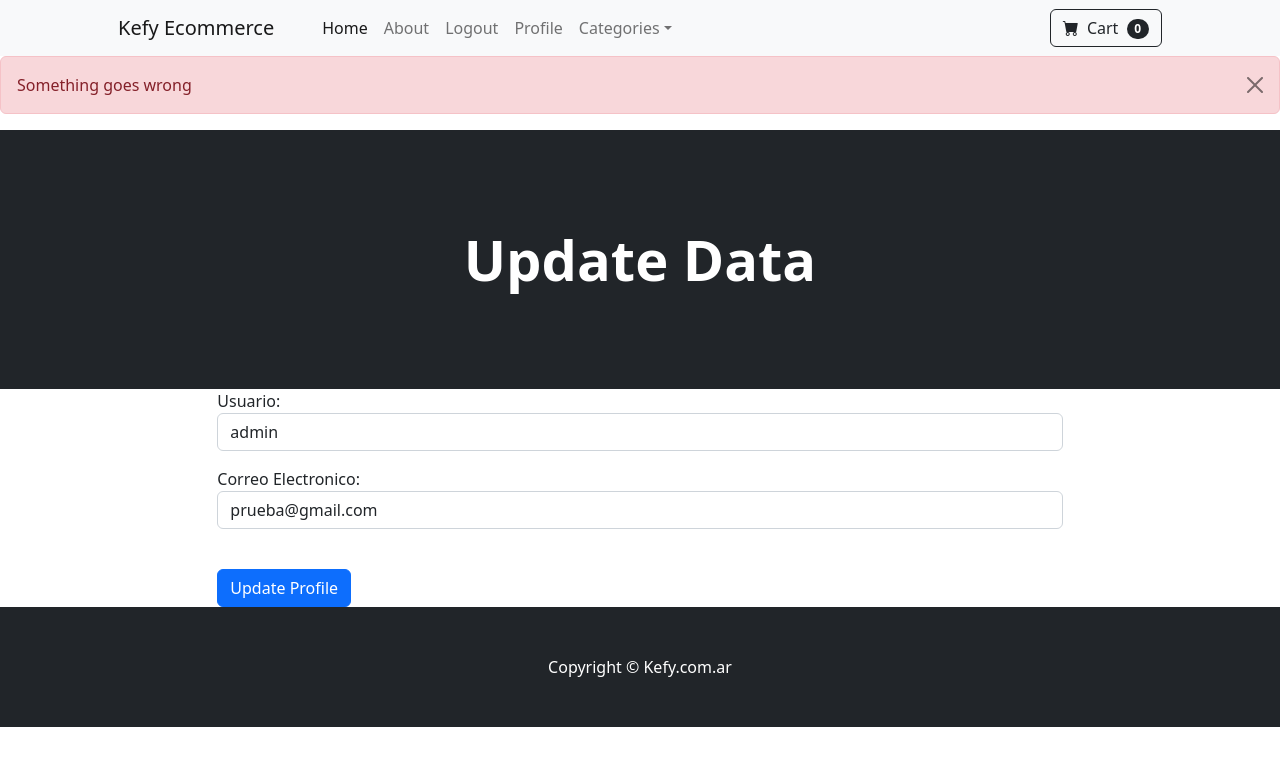
After one commit to Kefy-Proyects/ecommerce-django, a Django app: page /store/update_profile/ in a window 1280 px wide. The commit adds this page. Shown: the top 766 px of the page. Run offline with Django 4.2, Linux system fonts and the light colour scheme; a user stored in the database is signed in; data comes from the database, SQL or seed files in the repository; both versions use the stored data as it was after the commit; some libraries are stand-ins or nearby versions.

Commit message:
Update-profile

```diff
--- a/apps/store/forms.py
+++ b/apps/store/forms.py
@@ -1,8 +1,28 @@
 from django.contrib.auth.models import User
-from django.contrib.auth.forms import UserCreationForm
+from django.contrib.auth.forms import UserCreationForm, UserChangeForm
 from django import forms
 
 from django.core.exceptions import ValidationError
+
+class UserUpdateForm(UserChangeForm):
+
+    password=None
+
+    email=forms.EmailField(label='Correo Electronico', widget=forms.TextInput(attrs={'class':'form-control','id':'validationEmail', 'placeholder':'Direccion de correo'}))
+
+    class Meta:
+        model=User
+        fields=('username','email')
+
+    def __init__(self, *args, **kwargs):
+        super(UserUpdateForm, self).__init__(*args, **kwargs)
+
+        self.fields['username'].widget.attrs['class']='form-control'
+        self.fields['username'].widget.attrs['placeholder']='Nombre de usuario'
+        self.fields['username'].label='Usuario'
+        self.fields['username'].help_text=''
+
+
 
 class SignUpForm(UserCreationForm):
     email=forms.EmailField(label='Correo Electronico', widget=forms.TextInput(attrs={'class':'form-control','id':'validationEmail', 'placeholder':'Direccion de correo'}))
--- a/apps/store/templates/store/navbar.html
+++ b/apps/store/templates/store/navbar.html
@@ -8,10 +8,12 @@
                 <li class="nav-item"><a class="nav-link active" aria-current="page" href="{% url 'home' %}">Home</a></li>
                 <li class="nav-item"><a class="nav-link" href="{% url 'about' %}">About</a></li>
                 {% if user.is_authenticated %}
-                    <li class="nav-item"><a class="nav-link" href="{% url 'logout' %}">Salir</a></li>
+                    <li class="nav-item"><a class="nav-link" href="{% url 'logout' %}">Logout</a></li>
+                    <li class="nav-item"><a class="nav-link" href="{% url 'profile' %}">Profile</a></li>
+
                 {% else %}
-                    <li class="nav-item"><a class="nav-link" href="{% url 'register' %}">Registrarse</a></li>
-                    <li class="nav-item"><a class="nav-link" href="{% url 'login' %}">Ingresar</a></li>
+                    <li class="nav-item"><a class="nav-link" href="{% url 'register' %}">Register</a></li>
+                    <li class="nav-item"><a class="nav-link" href="{% url 'login' %}">Login</a></li>
                 {% endif %}
 
                 <li class="nav-item dropdown">
--- /dev/null
+++ b/apps/store/templates/store/update_profile.html
@@ -0,0 +1,29 @@
+{% extends 'store/base.html' %}
+{% load static %}
+{% include 'navbar.html' %}
+
+{% block content %}
+     <!-- Header-->
+     <header class="bg-dark py-5">
+        <div class="container px-4 px-lg-5 my-5">
+            <div class="text-center text-white">
+                <h1 class="display-4 fw-bolder">Update Data </h1>
+            </div>
+        </div>
+    </header>
+
+    <div class="row justify-content-md-center">
+        <div class="col-8">
+            <form action="{%url 'update_profile' %}" method="POST">
+                {% csrf_token %}
+
+                {{user_form.as_p}}
+                <br>
+                <button type="submit" class="btn btn-primary">Update Profile</button>
+            </form>
+        </div>
+
+    </div>
+
+
+{% endblock %}
--- a/apps/store/urls.py
+++ b/apps/store/urls.py
@@ -6,7 +6,10 @@ urlpatterns = [
     path('about/', views.about, name='about'),
     path('login/', views.login_user, name='login'),
     path('logout/', views.logout_user, name='logout'),
+    path('profile/', views.profile, name='profile'),
     path('register/', views.register_user, name='register'),
     path('product/<int:pk>', views.get_product, name='product'),
     path('category/<str:foo>', views.get_category, name='category'),
+    path('update_profile/', views.update_profile, name='update_profile'),
+    path('change_password/', views.change_password, name='change_password'),
 ]
--- a/apps/store/views.py
+++ b/apps/store/views.py
@@ -1,10 +1,38 @@
 from django.shortcuts import render, redirect
 from django.contrib.auth import authenticate, login, logout
 from django.contrib import messages
-from .forms import SignUpForm
+from django.contrib.auth.models import User
+from .forms import SignUpForm, UserUpdateForm
 from django.shortcuts import get_object_or_404, get_list_or_404
 from .models import Product,Category
 # Create your views here.
+
+def profile(request):
+    if request.user.is_authenticated:
+        return render(request, 'store/profile.html',{})
+    else:
+        messages.warning('You most be loged!!')
+        return redirect('home')
+
+def update_profile(request):
+    if request.user.is_authenticated:
+        current_user=User.objects.get(id=request.user.id)
+        user_form=UserUpdateForm(request.POST or None, instance=current_user)
+        if user_form.is_valid():
+            user_form.save()
+            login(request, current_user)
+            messages.success(request, 'User has been updated!!!')
+            return render('home')
+        else:
+            print('su')
+            messages.error(request, 'Something goes wrong')
+            return render(request, 'store/update_profile.html', {'user_form':user_form})
+    else:
+        messages.warning('You must be logged in!!')
+        return redirect('home')
+
+def change_password(request):
+    pass
 
 def get_category(request, foo):
     foo = foo.replace('-', ' ')
```
Also changed, not shown: apps/store/templates/store/profile.html (added, +61 -0 lines), apps/store/templates/store/change_password.html (added), db.sqlite3.
